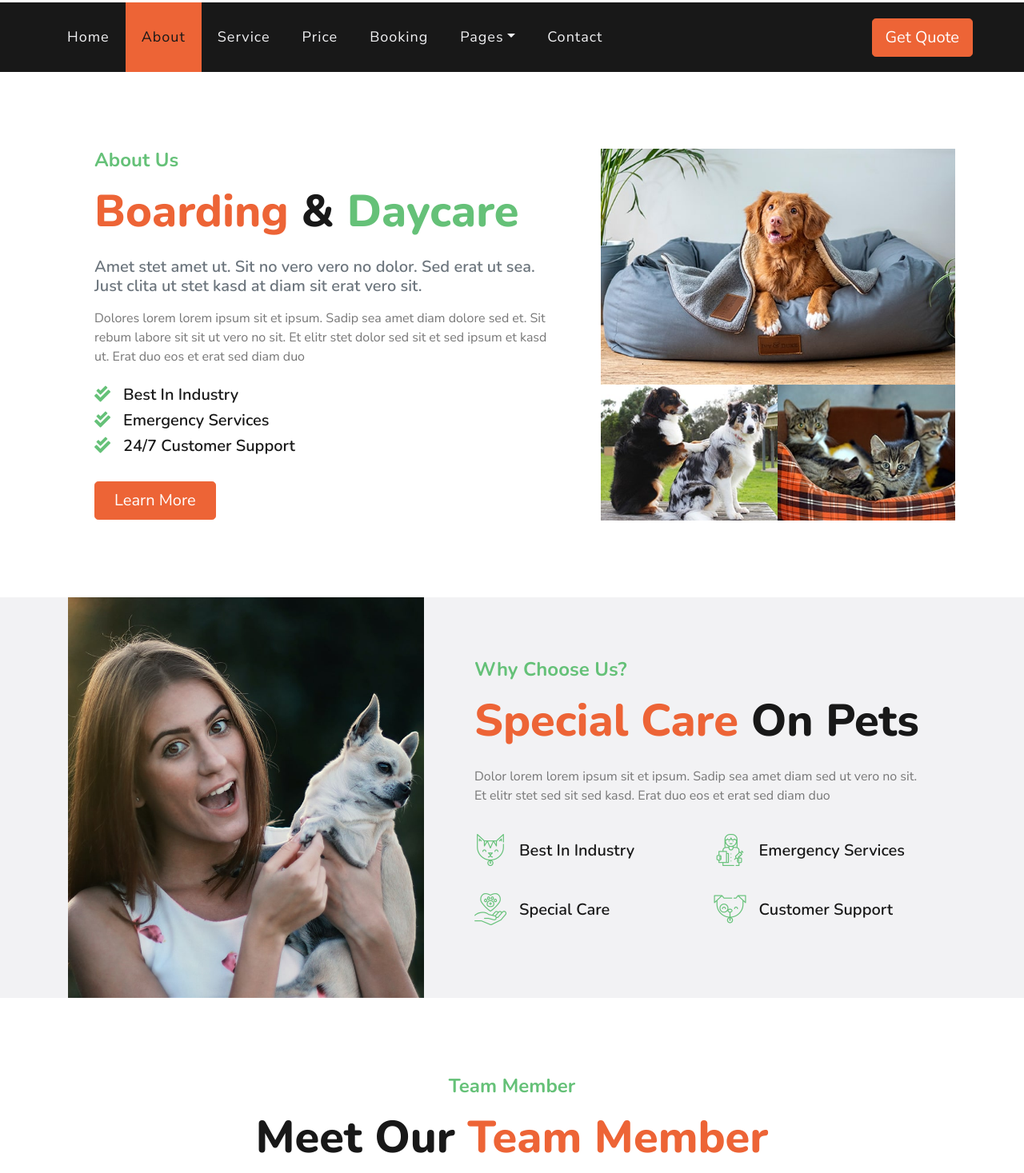
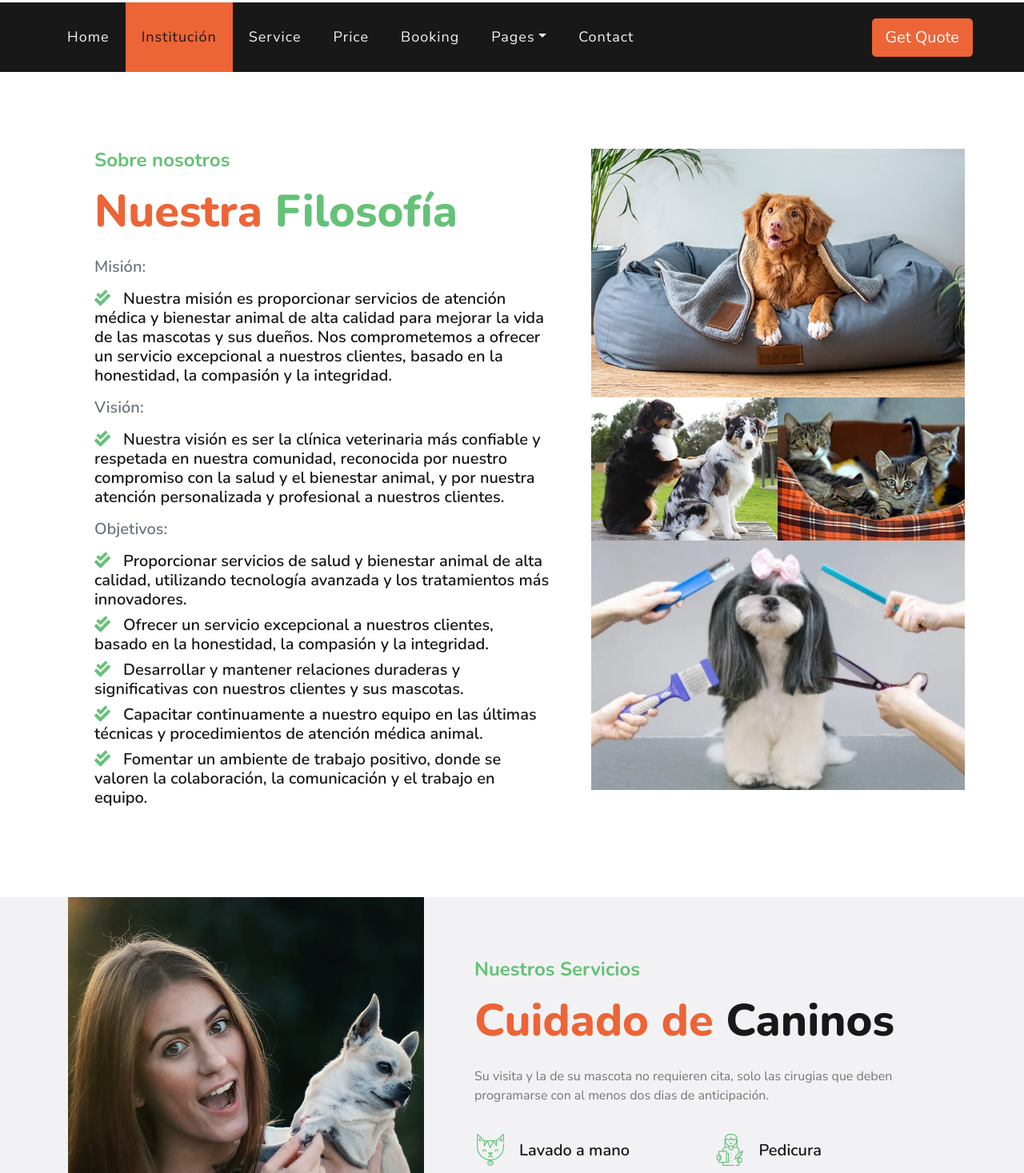
Before and after one commit to jnmendozarg/veterinaria-perro-feliz, a plain HTML site: page about.html in a window 1280 px wide. Shown: the part 127-1594 px from the top of the page at 80% size. Drawn offline with nearby package versions, Linux system fonts and the light colour scheme.

Commit message:
Pestaña About

```diff
--- a/about.html
+++ b/about.html
@@ -100,7 +100,7 @@
             <div class="collapse navbar-collapse justify-content-between px-3" id="navbarCollapse">
                 <div class="navbar-nav mr-auto py-0">
                     <a href="index.html" class="nav-item nav-link">Home</a>
-                    <a href="about.html" class="nav-item nav-link active">About</a>
+                    <a href="about.html" class="nav-item nav-link active">Institución</a>
                     <a href="service.html" class="nav-item nav-link">Service</a>
                     <a href="price.html" class="nav-item nav-link">Price</a>
                     <a href="booking.html" class="nav-item nav-link">Booking</a>
@@ -124,19 +124,40 @@
     <div class="container py-5">
         <div class="row py-5">
             <div class="col-lg-7 pb-5 pb-lg-0 px-3 px-lg-5">
-                <h4 class="text-secondary mb-3">About Us</h4>
-                <h1 class="display-4 mb-4"><span class="text-primary">Boarding</span> & <span class="text-secondary">Daycare</span></h1>
-                <h5 class="text-muted mb-3">Amet stet amet ut. Sit no vero vero no dolor. Sed erat ut sea. Just clita ut stet kasd at diam sit erat vero sit.</h5>
-                <p class="mb-4">Dolores lorem lorem ipsum sit et ipsum. Sadip sea amet diam dolore sed et. Sit rebum labore sit sit ut vero no sit. Et elitr stet dolor sed sit et sed ipsum et kasd ut. Erat duo eos et erat sed diam duo</p>
+                <h4 class="text-secondary mb-3">Sobre nosotros</h4>
+                <h1 class="display-4 mb-4"><span class="text-primary">Nuestra</span>  <span class="text-secondary">Filosofía</span></h1>
+                <h5 class="text-muted mb-3">Misión:</h5>
                 <ul class="list-inline">
-                    <li><h5><i class="fa fa-check-double text-secondary mr-3"></i>Best In Industry</h5></li>
-                    <li><h5><i class="fa fa-check-double text-secondary mr-3"></i>Emergency Services</h5></li>
-                    <li><h5><i class="fa fa-check-double text-secondary mr-3"></i>24/7 Customer Support</h5></li>
+                    <li><h5><i class="fa fa-check-double text-secondary mr-3"></i>Nuestra misión es proporcionar servicios de atención médica y bienestar animal de alta calidad
+                        para mejorar la vida de las mascotas y sus dueños. Nos comprometemos a ofrecer un servicio
+                        excepcional a nuestros clientes, basado en la honestidad, la compasión y la integridad.</h5></li>
                 </ul>
-                <a href="" class="btn btn-lg btn-primary mt-3 px-4">Learn More</a>
+                <!--<h5 class="text-muted mb-3">Nuestra misión es proporcionar servicios de atención médica y bienestar animal de alta calidad
+                    para mejorar la vida de las mascotas y sus dueños. Nos comprometemos a ofrecer un servicio
+                    excepcional a nuestros clientes, basado en la honestidad, la compasión y la integridad.</h5>-->
+                <h5 class="text-muted mb-3">Visión:</h5>
+                <ul class="list-inline">
+                    <li><h5><i class="fa fa-check-double text-secondary mr-3"></i>Nuestra visión es ser la clínica veterinaria más confiable y respetada en nuestra comunidad, reconocida
+                        por nuestro compromiso con la salud y el bienestar animal, y por nuestra atención personalizada y profesional a
+                        nuestros clientes.</h5></li>
+                </ul>
+                <!--<p class="mb-4">Nuestra visión es ser la clínica veterinaria más confiable y respetada en nuestra comunidad, reconocida
+                    por nuestro compromiso con la salud y el bienestar animal, y por nuestra atención personalizada y profesional a
+                    nuestros clientes.</p>-->
+                <h5 class="text-muted mb-3">Objetivos:</h5>
+                </p>
+                <ul class="list-inline">
+                    <li><h5><i class="fa fa-check-double text-secondary mr-3"></i>Proporcionar servicios de salud y bienestar animal de alta calidad, utilizando
+                        tecnología avanzada y los tratamientos más innovadores.</h5></li>
+                    <li><h5><i class="fa fa-check-double text-secondary mr-3"></i>Ofrecer un servicio excepcional a nuestros clientes, basado en la honestidad, la compasión y la integridad.</h5></li>
+                    <li><h5><i class="fa fa-check-double text-secondary mr-3"></i>Desarrollar y mantener relaciones duraderas y significativas con nuestros clientes y sus mascotas.</h5></li>
+                    <li><h5><i class="fa fa-check-double text-secondary mr-3"></i>Capacitar continuamente a nuestro equipo en las últimas técnicas y procedimientos de atención médica animal.</h5></li>
+                    <li><h5><i class="fa fa-check-double text-secondary mr-3"></i>Fomentar un ambiente de trabajo positivo, donde se valoren la colaboración, la comunicación y el trabajo en equipo.</h5></li>
+                </ul>
+                <!--<a href="" class="btn btn-lg btn-primary mt-3 px-4">Learn More</a> BOTON ROJO-->
             </div>
             <div class="col-lg-5">
-                <div class="row px-3">
+                <div class="row px-1">
                     <div class="col-12 p-0">
                         <img class="img-fluid w-100" src="img/about-1.jpg" alt="">
                     </div>
@@ -145,6 +166,9 @@
                     </div>
                     <div class="col-6 p-0">
                         <img class="img-fluid w-100" src="img/about-3.jpg" alt="">
+                    </div>
+                    <div class="col-12 p-0">
+                        <img class="img-fluid w-100" src="img/about-4.jpg" alt="">
                     </div>
                 </div>
             </div>
@@ -161,32 +185,32 @@
                     <img class="img-fluid w-100" src="img/feature.jpg" alt="">
                 </div>
                 <div class="col-lg-7 py-5 py-lg-0 px-3 px-lg-5">
-                    <h4 class="text-secondary mb-3">Why Choose Us?</h4>
-                    <h1 class="display-4 mb-4"><span class="text-primary">Special Care</span> On Pets</h1>
-                    <p class="mb-4">Dolor lorem lorem ipsum sit et ipsum. Sadip sea amet diam sed ut vero no sit. Et elitr stet sed sit sed kasd. Erat duo eos et erat sed diam duo</p>
+                    <h4 class="text-secondary mb-3">Nuestros Servicios</h4>
+                    <h1 class="display-4 mb-4"><span class="text-primary">Cuidado de</span> Caninos</h1>
+                    <p class="mb-4">Su visita y la de su mascota no requieren cita, solo las cirugias que deben programarse con al menos dos dias de anticipación.</p>
                     <div class="row py-2">
                         <div class="col-6">
                             <div class="d-flex align-items-center mb-4">
                                 <h1 class="flaticon-cat font-weight-normal text-secondary m-0 mr-3"></h1>
-                                <h5 class="text-truncate m-0">Best In Industry</h5>
+                                <h5 class="text-truncate m-0">Lavado a mano</h5>
                             </div>
                         </div>
                         <div class="col-6">
                             <div class="d-flex align-items-center mb-4">
                                 <h1 class="flaticon-doctor font-weight-normal text-secondary m-0 mr-3"></h1>
-                                <h5 class="text-truncate m-0">Emergency Services</h5>
+                                <h5 class="text-truncate m-0">Pedicura</h5>
                             </div>
                         </div>
                         <div class="col-6">
                             <div class="d-flex align-items-center">
                                 <h1 class="flaticon-care font-weight-normal text-secondary m-0 mr-3"></h1>
-                                <h5 class="text-truncate m-0">Special Care</h5>
+                                <h5 class="text-truncate m-0">Revisión médica</h5>
                             </div>
                         </div>
                         <div class="col-6">
                             <div class="d-flex align-items-center">
                                 <h1 class="flaticon-dog font-weight-normal text-secondary m-0 mr-3"></h1>
-                                <h5 class="text-truncate m-0">Customer Support</h5>
+                                <h5 class="text-truncate m-0">Corte de pelo y Teñido</h5>
                             </div>
                         </div>
                     </div>
@@ -200,8 +224,8 @@
     <!-- Team Start -->
     <div class="container mt-5 pt-5 pb-3">
         <div class="d-flex flex-column text-center mb-5">
-            <h4 class="text-secondary mb-3">Team Member</h4>
-            <h1 class="display-4 m-0">Meet Our <span class="text-primary">Team Member</span></h1>
+            <h4 class="text-secondary mb-3">Quienes somos</h4>
+            <h1 class="display-4 m-0">Conoce nuestro <span class="text-primary">Staff</span></h1>
         </div>
         <div class="row">
             <div class="col-lg-3 col-md-6">
@@ -209,8 +233,8 @@
                     <img class="card-img-top" src="img/team-1.jpg" alt="">
                     <div class="card-body text-center p-0">
                         <div class="team-text d-flex flex-column justify-content-center bg-light">
-                            <h5>Mollie Ross</h5>
-                            <i>Founder & CEO</i>
+                            <h5>Gerardo Moreno</h5>
+                            <i>Fundador</i>
                         </div>
                         <div class="team-social d-flex align-items-center justify-content-center bg-dark">
                             <a class="btn btn-outline-primary rounded-circle text-center mr-2 px-0" style="width: 36px; height: 36px;" href="#"><i class="fab fa-twitter"></i></a>
@@ -226,8 +250,8 @@
                     <img class="card-img-top" src="img/team-2.jpg" alt="">
                     <div class="card-body text-center p-0">
                         <div class="team-text d-flex flex-column justify-content-center bg-light">
-                            <h5>Jennifer Page</h5>
-                            <i>Chef Executive</i>
+                            <h5>Matilda Cote</h5>
+                            <i>Supervisora de Acicalamiento</i>
                         </div>
                         <div class="team-social d-flex align-items-center justify-content-center bg-dark">
                             <a class="btn btn-outline-primary rounded-circle text-center mr-2 px-0" style="width: 36px; height: 36px;" href="#"><i class="fab fa-twitter"></i></a>
@@ -243,8 +267,8 @@
                     <img class="card-img-top" src="img/team-3.jpg" alt="">
                     <div class="card-body text-center p-0">
                         <div class="team-text d-flex flex-column justify-content-center bg-light">
-                            <h5>Kate Glover</h5>
-                            <i>Doctor</i>
+                            <h5>Susana Castaño</h5>
+                            <i>Médica Veterinaria</i>
                         </div>
                         <div class="team-social d-flex align-items-center justify-content-center bg-dark">
                             <a class="btn btn-outline-primary rounded-circle text-center mr-2 px-0" style="width: 36px; height: 36px;" href="#"><i class="fab fa-twitter"></i></a>
@@ -260,8 +284,8 @@
                     <img class="card-img-top" src="img/team-4.jpg" alt="">
                     <div class="card-body text-center p-0">
                         <div class="team-text d-flex flex-column justify-content-center bg-light">
-                            <h5>Lilly Fry</h5>
-                            <i>Trainer</i>
+                            <h5>Mirta Berrios</h5>
+                            <i>Atencion al Cliente</i>
                         </div>
                         <div class="team-social d-flex align-items-center justify-content-center bg-dark">
                             <a class="btn btn-outline-primary rounded-circle text-center mr-2 px-0" style="width: 36px; height: 36px;" href="#"><i class="fab fa-twitter"></i></a>
```
Also changed, not shown: blog.html (+1 -1 lines), booking.html (+1 -1 lines), contact.html (+1 -1 lines), index.html (+3 -3 lines), price.html (+1 -1 lines), service.html (+1 -1 lines), single.html (+1 -1 lines), img/about-4.jpg (added), img/team-1.jpg.
